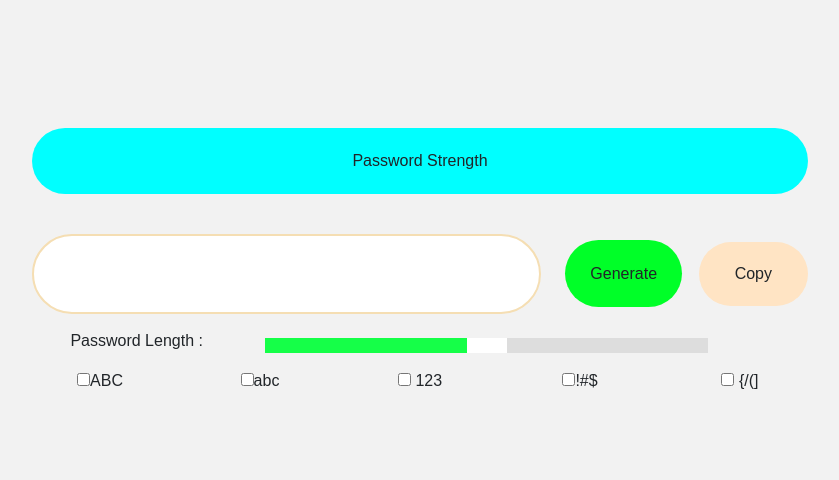
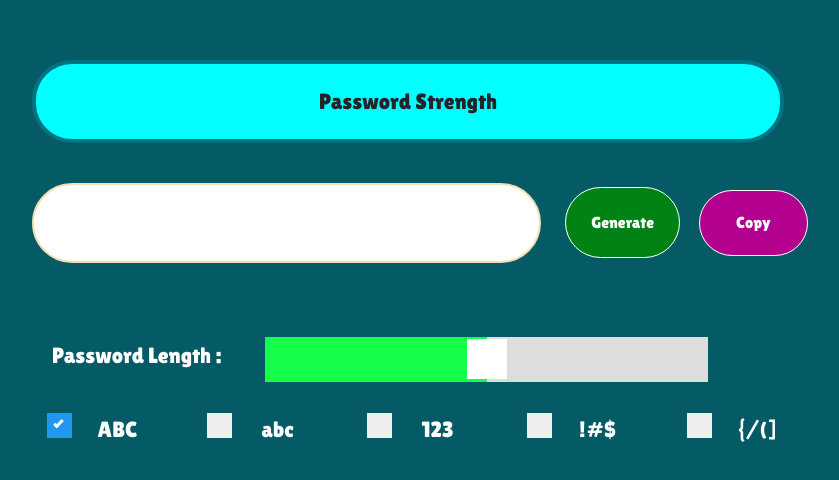
Before and after one commit to atmaca883/Password-Generator, a plain HTML site: page index.html in a window 1280 px wide. Shown: the part 140-620 px from the top of the page, without its empty margins (220-1059 px from the left). Drawn offline with nearby package versions, Linux system fonts and the light colour scheme; a web font is replaced by a local one.

Commit message:
main changes
changed
1-main page design colors etc.
2-solved problem input undefined value
3-changed css classes

```diff
--- a/css/styles.css
+++ b/css/styles.css
@@ -1,9 +1,7 @@
 body {
-  font-family: Arial, sans-serif;
+  font-family: 'Lilita One', cursive;
   background-color: #f2f2f2;
 }
-
-
 
 h1 {
   text-align: center;
@@ -14,9 +12,11 @@ html {
   display: flex;
   align-items: center;
   justify-content: center;
-  font-family: "Work Sans", sans-serif;
+  font-family: 'Lilita One', cursive;
   text-align: center;
+  background-color: #055b65;
 }
+
 html input[type=range] {
   outline: 0;
   border: 0;
@@ -26,53 +26,68 @@ html input[type=range] {
   margin: 24px 0 16px;
   transition: box-shadow 0.2s ease-in-out;
 }
-input[type=text]{
+.container{
+  background-color: #055b65;
+}
+input[type=text] {
   background-color: fff;
   border-radius: 50px;
-  border:2px solid wheat;
+  border: 2px solid wheat;
   height: 80px;
   width: 100%;
   padding: 25px;
 }
-.strongSpan{
+
+.strongSpan {
   background: aqua;
   padding: 21px;
   width: 100%;
+  font-size: 22px;
   display: block;
   border-radius: 40px;
+  border: 4px solid #007281;
 }
-.generateButton{
+
+.generateButton {
   align-self: center;
-    background-color: #00ff28;
+  background-color: #008214;
   width: 100%;
   height: 100%;
   padding: 25px;
+  border: 1px solid white;
   border-radius: 50px;
+  color: white;
   cursor: pointer;
   transition: all .2s ease;
 }
-.generateButton:hover{
-  background-color:#fff;
-  border:1px solid #00ff28;
-  color:#000;
+
+.generateButton:hover {
+  background-color: #fff;
+  border: 1px solid #00ff28;
+  color: #000;
   transition: all .2s ease;
 }
 
-.copyButton{
-  background-color: bisque;
+.copyButton {
+  background-color: #b3008f;
     display: block;
     border-radius: 50px;
     width: 100%;
     height: 100%;
     padding: 20px;
+    color: white;
     cursor: pointer;
+    border: 1px solid white;
     transition: all .2s ease;
 }
-.copyButton:hover{
+
+.copyButton:hover {
   background-color: #fff;
-  border:1px solid bisque;
+  border: 1px solid #b3008f;
+  color:#b3008f;
 }
-.copySuccesButton{
+
+.copySuccesButton {
   background-color: green;
   color: #fff;
   display: block;
@@ -83,13 +98,15 @@ input[type=text]{
   cursor: pointer;
   transition: all .2s ease;
 }
+
 @media screen and (-webkit-min-device-pixel-ratio: 0) {
   html input[type=range] {
     overflow: hidden;
-    height: 15px;
+    height: 45px;
     -webkit-appearance: none;
     background-color: #ddd;
   }
+
   html input[type=range]::-webkit-slider-runnable-track {
     height: 40px;
     -webkit-appearance: none;
@@ -97,6 +114,7 @@ input[type=text]{
     -webkit-transition: box-shadow 0.2s ease-in-out;
     transition: box-shadow 0.2s ease-in-out;
   }
+
   html input[type=range]::-webkit-slider-thumb {
     width: 40px;
     -webkit-appearance: none;
@@ -109,27 +127,114 @@ input[type=text]{
     transition: box-shadow 0.2s ease-in-out;
     position: relative;
   }
+
   html input[type=range]:active::-webkit-slider-thumb {
     background: #fff;
     box-shadow: -340px 0 0 320px #01c912, inset 0 0 0 3px #1597ff;
   }
 }
+
 html input[type=range]::-moz-range-progress {
   background-color: #43e5f7;
 }
+
 html input[type=range]::-moz-range-track {
   background-color: #9a905d;
 }
+
 html input[type=range]::-ms-fill-lower {
   background-color: #43e5f7;
 }
+
 html input[type=range]::-ms-fill-upper {
   background-color: #9a905d;
 }
 
 
-input:not(:active) + #h4-container h4 {
+input:not(:active)+#h4-container h4 {
   opacity: 0;
   margin-top: -50px;
   pointer-events: none;
 }
+
+.alert {
+  color: #fff;
+  font-size: 22px;
+  border: 4px solid #550000;
+  background-color: #b10000 !important;
+  padding: 21px;
+  width: 100%;
+  display: block;
+  border-radius: 40px;
+}
+
+.passLength{
+  color:white;
+  font-size: 22px;
+}
+.col label{
+  font-size :22px;
+  color:white;
+  margin:15px;
+}
+
+
+.checkContainer {
+  display: block;
+  position: relative;
+  padding-left: 35px;
+  margin-bottom: 12px;
+  cursor: pointer;
+  font-size: 22px;
+  -webkit-user-select: none;
+  -moz-user-select: none;
+  -ms-user-select: none;
+  user-select: none;
+}
+
+.checkContainer input {
+  position: absolute;
+  opacity: 0;
+  cursor: pointer;
+  height: 0;
+  width: 0;
+}
+
+.checkmark {
+  position: absolute;
+  top: 0;
+  left: 0;
+  height: 25px;
+  width: 25px;
+  background-color: #eee;
+}
+
+.checkContainer:hover input ~ .checkmark {
+  background-color: #ccc;
+}
+
+.checkContainer input:checked ~ .checkmark {
+  background-color: #2196F3;
+}
+
+.checkmark:after {
+  content: "";
+  position: absolute;
+  display: none;
+}
+
+.checkContainer input:checked ~ .checkmark:after {
+  display: block;
+}
+
+.checkContainer .checkmark:after {
+  left: 9px;
+  top: 5px;
+  width: 5px;
+  height: 10px;
+  border: solid white;
+  border-width: 0 3px 3px 0;
+  -webkit-transform: rotate(45deg);
+  -ms-transform: rotate(45deg);
+  transform: rotate(45deg);
+}
--- a/index.html
+++ b/index.html
@@ -3,8 +3,13 @@
 
 <head>
     <title>Password Generator</title>
-    <link href="https://cdn.jsdelivr.net/npm/bootstrap@5.3.1/dist/css/bootstrap.min.css" rel="stylesheet" integrity="sha384-4bw+/aepP/YC94hEpVNVgiZdgIC5+VKNBQNGCHeKRQN+PtmoHDEXuppvnDJzQIu9" crossorigin="anonymous">
+    <link href="https://cdn.jsdelivr.net/npm/bootstrap@5.3.1/dist/css/bootstrap.min.css" rel="stylesheet"
+        integrity="sha384-4bw+/aepP/YC94hEpVNVgiZdgIC5+VKNBQNGCHeKRQN+PtmoHDEXuppvnDJzQIu9" crossorigin="anonymous">
     <link rel="stylesheet" type="text/css" href="css/styles.css">
+    <link rel="preconnect" href="https://fonts.googleapis.com">
+    <link rel="preconnect" href="https://fonts.gstatic.com" crossorigin>
+    <link href="https://fonts.googleapis.com/css2?family=Lilita+One&family=Mochiy+Pop+One&display=swap"
+        rel="stylesheet">
 
 </head>
 
@@ -12,14 +17,15 @@
 
 
     <div class="container">
-        <div class="row" style="width:800px;margin-bottom:40px;">
+        <div class="row" style="width:100%;margin-bottom:40px;">
             <div class="col-sm-12">
-                <span class="strongSpan"id="strongSpan">
+                <span class="strongSpan" id="strongSpan">
                     Password Strength
                 </span>
             </div>
 
         </div>
+
         <div class="row" style="width:800px">
             <div class="col-sm-8">
                 <input type="text" id="passDisplay">
@@ -29,42 +35,61 @@
                     Generate
                 </span>
             </div>
-            <div class="col-sm-2"style="align-self: center;">
+            <div class="col-sm-2" style="align-self: center;">
                 <span class="copyButton" id="copyButton">
                     Copy
                 </span>
             </div>
         </div>
-        <div class="row" style="width:700px">
-            <div class="col-sm-4"style="align-self:center">
-                <span >Password Length : </span> <span id="rangevalue"></span>
+        <div class="row" style="width:700px;margin-top:50px">
+            <div class="col-sm-4" style="align-self:center">
+                <span class="passLength">Password Length : </span> <span id="rangevalue" class="passLength"></span>
             </div>
             <div class="col-sm-8">
-                <input class="slider" id="range" min="0" max="100" name="slider" oninput="showVal(this.value)" onchange="showVal(this.value)"type="range" />
+                <input class="slider" id="range" min="0" max="100" name="slider" oninput="showVal(this.value)"
+                    onchange="showVal(this.value)" type="range" />
             </div>
         </div>
         <div class="row">
             <div class="col">
-               <input type="checkbox" name="upperCheck" id="upperCheck"><label for="">ABC</label>
+                <label class="checkContainer">ABC
+                    <input id="upperCheck" type="checkbox" checked="checked">
+                    <span class="checkmark"></span>
+                </label>
             </div>
             <div class="col">
-                <input type="checkbox" name="lowerCheck" id="lowerCheck"><label for="">abc</label>
+                <label class="checkContainer">abc
+                    <input type="checkbox" id="lowerCheck">
+                    <span class="checkmark"></span>
+                </label>
             </div>
             <div class="col">
-                <input type="checkbox" name="numberCheck" id="numberCheck"> <label for="">123</label>
+                <label class="checkContainer">123
+                    <input id="numberCheck" type="checkbox">
+                    <span class="checkmark"></span>
+                </label>
             </div>
             <div class="col">
-                <input type="checkbox" name="symbolCheck" id="symbolCheck"><label for="">!#$</label>
+                <label class="checkContainer">!#$
+                    <input type="checkbox" id="symbolCheck">
+                    <span class="checkmark"></span>
+                </label>
             </div>
             <div class="col">
-                <input type="checkbox" name="specialCheck" id="specialCheck"> <label for="">{/(]</label>
+                <label class="checkContainer">{/(]
+                    <input type="checkbox" id="specialCheck">
+                    <span class="checkmark"></span>
+                </label>
             </div>
         </div>
 
 
     </div>
-    <script src="https://cdn.jsdelivr.net/npm/bootstrap@5.3.1/dist/js/bootstrap.bundle.min.js" integrity="sha384-HwwvtgBNo3bZJJLYd8oVXjrBZt8cqVSpeBNS5n7C8IVInixGAoxmnlMuBnhbgrkm" crossorigin="anonymous"></script>
-    <script src="https://code.jquery.com/jquery-3.7.0.js" integrity="sha256-JlqSTELeR4TLqP0OG9dxM7yDPqX1ox/HfgiSLBj8+kM=" crossorigin="anonymous"></script>
+    <script src="https://cdn.jsdelivr.net/npm/bootstrap@5.3.1/dist/js/bootstrap.bundle.min.js"
+        integrity="sha384-HwwvtgBNo3bZJJLYd8oVXjrBZt8cqVSpeBNS5n7C8IVInixGAoxmnlMuBnhbgrkm"
+        crossorigin="anonymous"></script>
+    <script src="https://code.jquery.com/jquery-3.7.0.js"
+        integrity="sha256-JlqSTELeR4TLqP0OG9dxM7yDPqX1ox/HfgiSLBj8+kM=" crossorigin="anonymous"></script>
     <script src="js/main.js"></script>
 </body>
 
```
Also changed, not shown: js/main.js (+21 -54 lines). Lines whose indentation alone changed are shown as unchanged.
